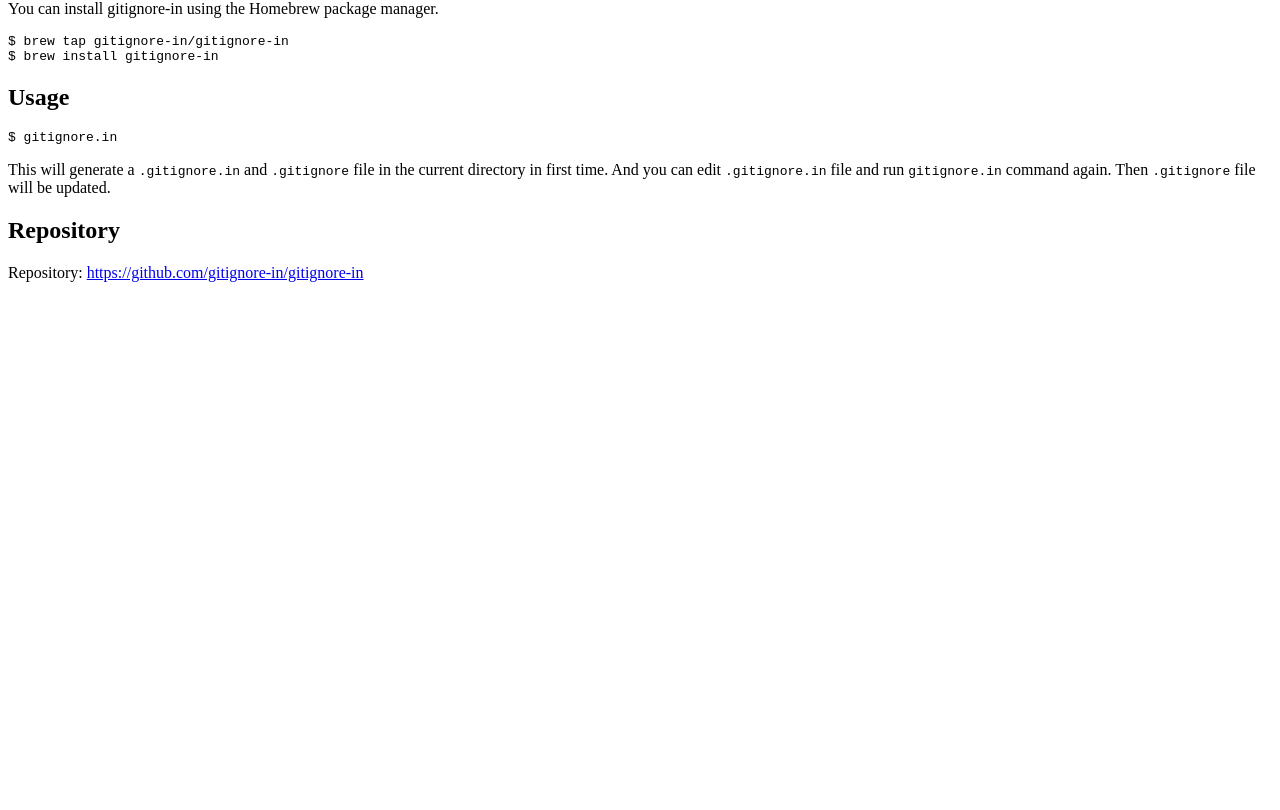
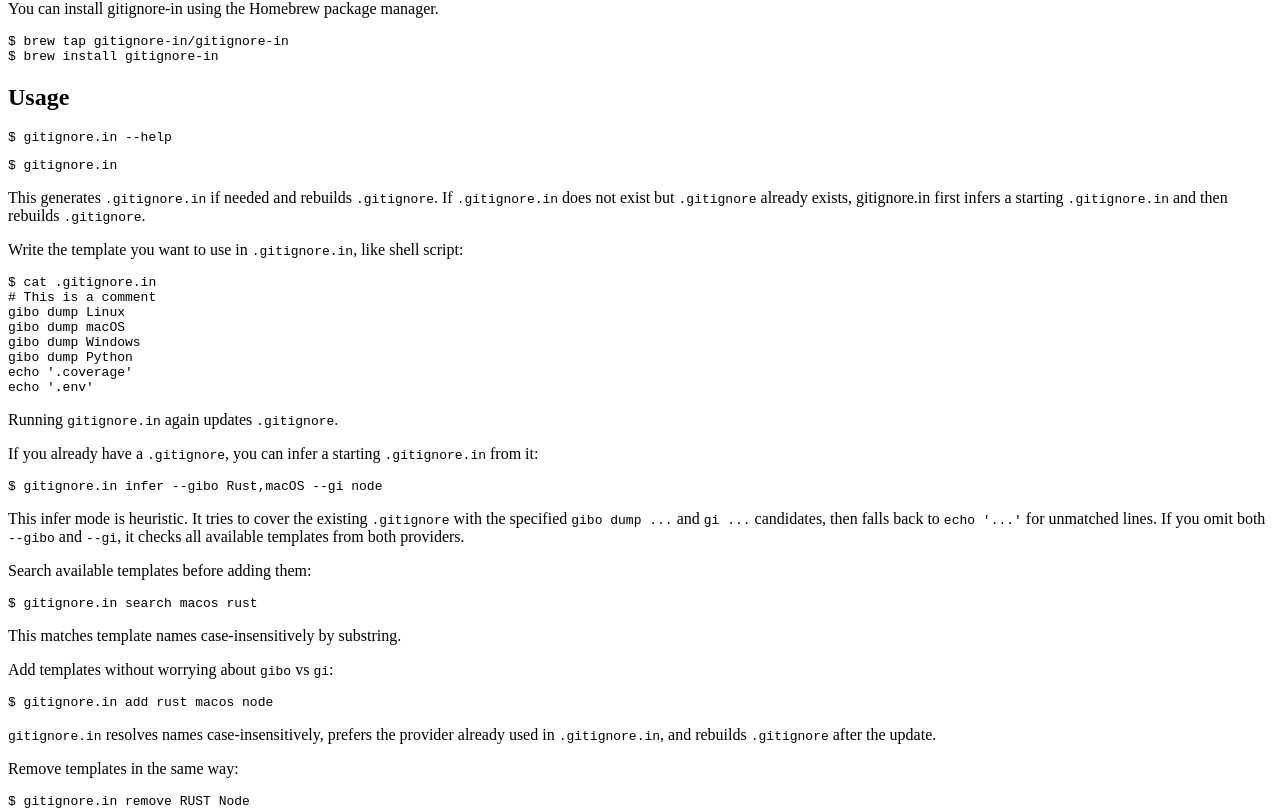
Before and after one commit to gitignore-in/website, a React (Vite) app: page / in a window 1280 px wide. Shown: the part 776-1586 px from the top of the page. Before the commit the page ends 1074 px from the top, so only its background shows below. Built offline with nearby package versions, Linux system fonts and the light colour scheme.

Commit message:
Update website usage docs for new subcommands

```diff
--- a/src/index.tsx
+++ b/src/index.tsx
@@ -34,12 +34,69 @@
 
 ## Usage
 
+\`\`\`bash
+$ gitignore.in --help
+\`\`\`
+
 \`\`\`
 $ gitignore.in
 \`\`\`
 
-This will generate a \`.gitignore.in\` and \`.gitignore\` file in the current directory in first time.
-And you can edit \`.gitignore.in\` file and run \`gitignore.in\` command again. Then \`.gitignore\` file will be updated.
+This generates \`.gitignore.in\` if needed and rebuilds \`.gitignore\`.
+If \`.gitignore.in\` does not exist but \`.gitignore\` already exists, gitignore.in first infers a starting \`.gitignore.in\` and then rebuilds \`.gitignore\`.
+
+Write the template you want to use in \`.gitignore.in\`, like shell script:
+
+\`\`\`bash
+$ cat .gitignore.in
+# This is a comment
+gibo dump Linux
+gibo dump macOS
+gibo dump Windows
+gibo dump Python
+echo '.coverage'
+echo '.env'
+\`\`\`
+
+Running \`gitignore.in\` again updates \`.gitignore\`.
+
+If you already have a \`.gitignore\`, you can infer a starting \`.gitignore.in\` from it:
+
+\`\`\`bash
+$ gitignore.in infer --gibo Rust,macOS --gi node
+\`\`\`
+
+This infer mode is heuristic.
+It tries to cover the existing \`.gitignore\` with the specified \`gibo dump ...\` and \`gi ...\` candidates, then falls back to \`echo '...'\` for unmatched lines.
+If you omit both \`--gibo\` and \`--gi\`, it checks all available templates from both providers.
+
+Search available templates before adding them:
+
+\`\`\`bash
+$ gitignore.in search macos rust
+\`\`\`
+
+This matches template names case-insensitively by substring.
+
+Add templates without worrying about \`gibo\` vs \`gi\`:
+
+\`\`\`bash
+$ gitignore.in add rust macos node
+\`\`\`
+
+\`gitignore.in\` resolves names case-insensitively, prefers the provider already used in \`.gitignore.in\`, and rebuilds \`.gitignore\` after the update.
+
+Remove templates in the same way:
+
+\`\`\`bash
+$ gitignore.in remove RUST Node
+\`\`\`
+
+If the \`.gitignore\` was already generated by \`gitignore.in\`, you can restore \`.gitignore.in\` from its embedded section headers:
+
+\`\`\`bash
+$ gitignore.in restore
+\`\`\`
 
 ## Repository
 
```
